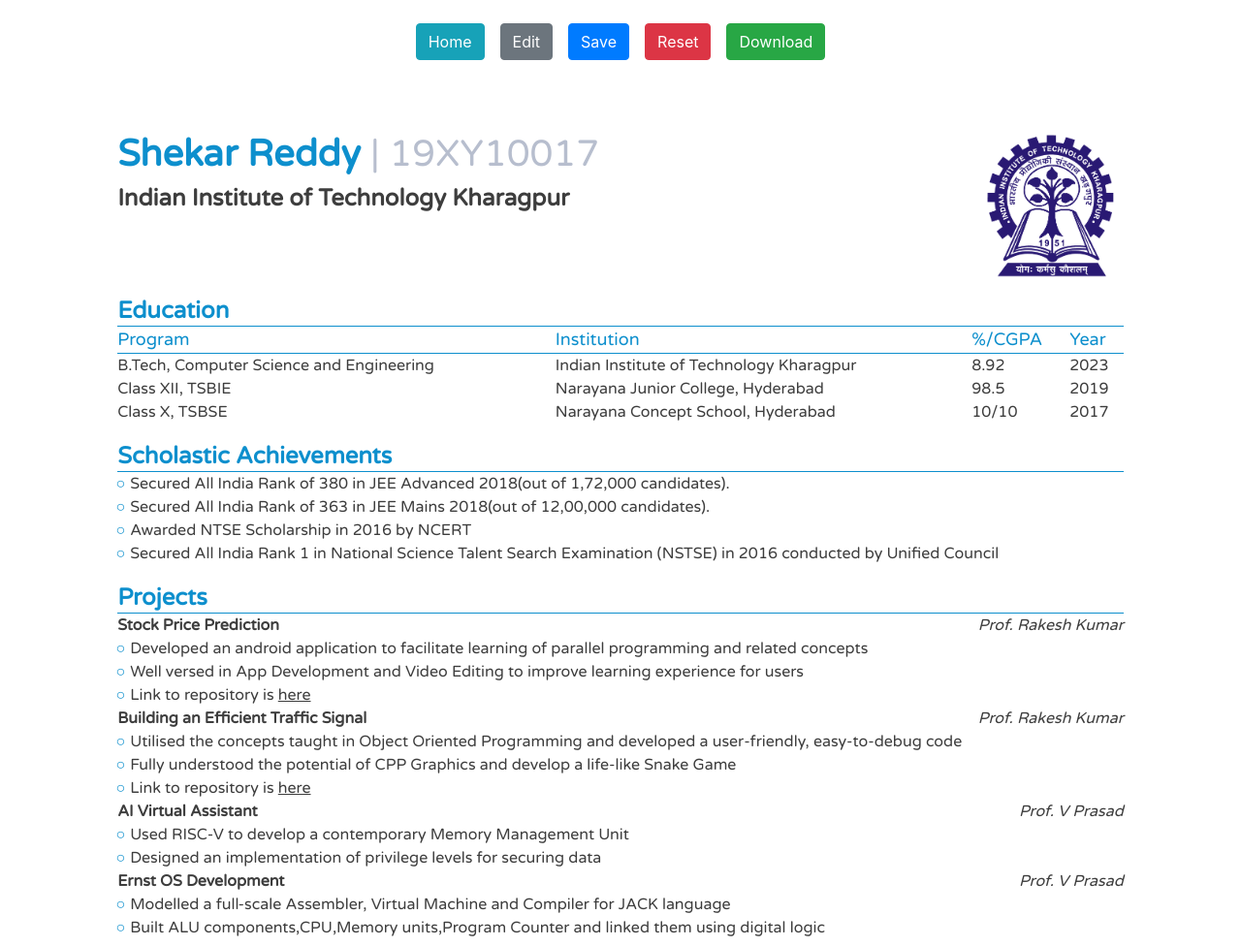
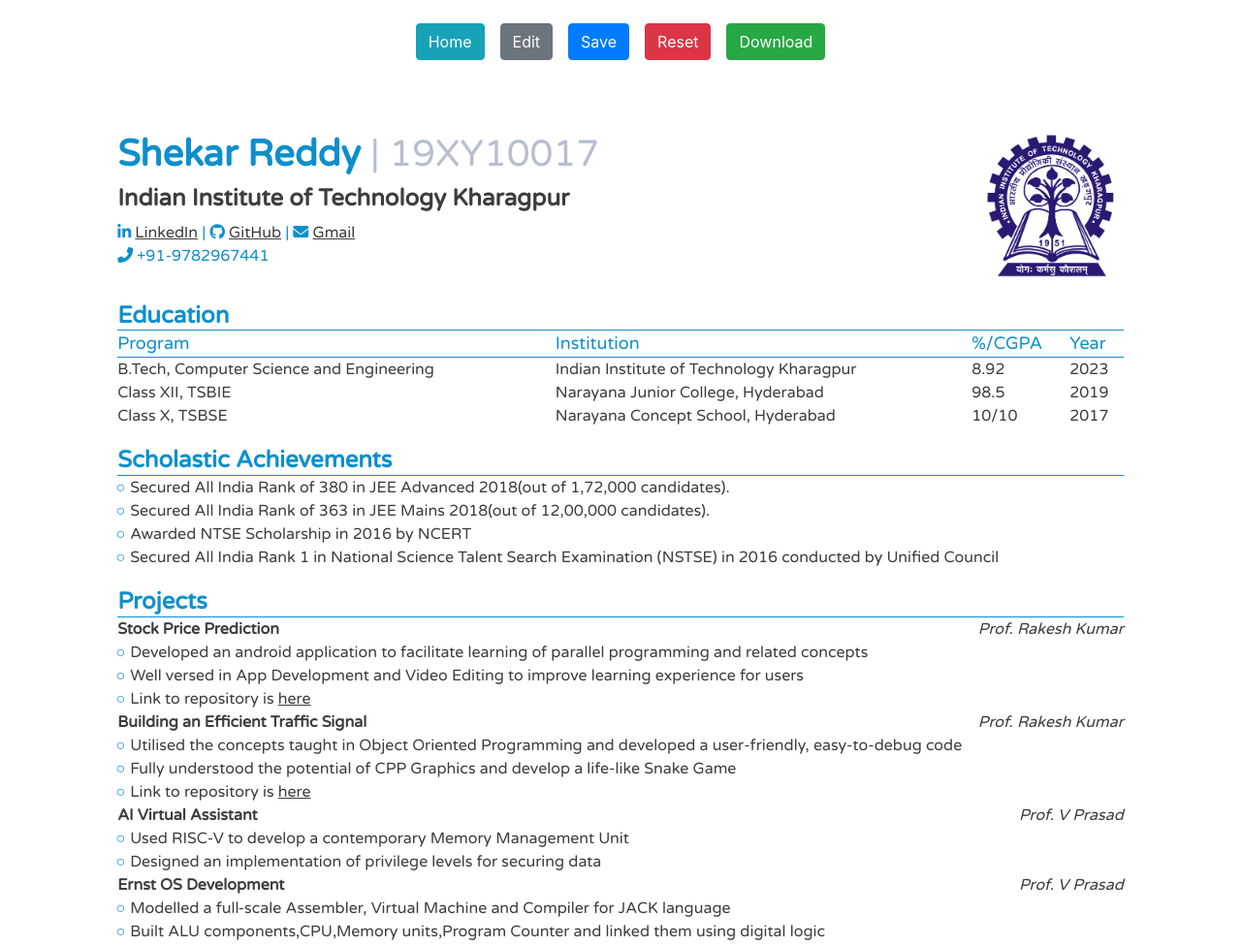
Before and after one commit to praneeth-rdy/CV-Buddy, a plain HTML site: page iitm/index.html in a window 1280 px wide. Shown: the top 976 px of the page at 97% size. Drawn offline with nearby package versions, Linux system fonts and the light colour scheme.

Commit message:
added contact info!!

```diff
--- a/iitm/index.html
+++ b/iitm/index.html
@@ -38,6 +38,17 @@
         <div>
           <h1><span class="name">Shekar Reddy</span> | <span class="roll">19XY10017</span></h1>
           <h2 class="campus">Indian Institute of Technology Kharagpur</h2>
+          <div class="contact-info"
+            style="color: #0d8fcd;
+            font-weight: 500;">
+                <i class="fab fa-linkedin-in"></i>
+                    <a href="https://www.linkedin.com/in/akm808-iitkgp/" target="_blank">LinkedIn</a> |
+                    <i class="fab fa-github"></i>
+                    <a href="https://github.com/Aicirou/" target="_blank">GitHub</a> |
+                    <i class="fas fa-envelope"></i>
+                  <a href="mailto:ajaykumarmeena808@gmail.com" target="_blank">Gmail</a>
+              <p class="phone" ><i class="fas fa-phone-alt"></i> +91-9782967441</p>
+            </div>
         </div>
         <div>
           <img src="../img/logo/kgp-logo.png" />
```
